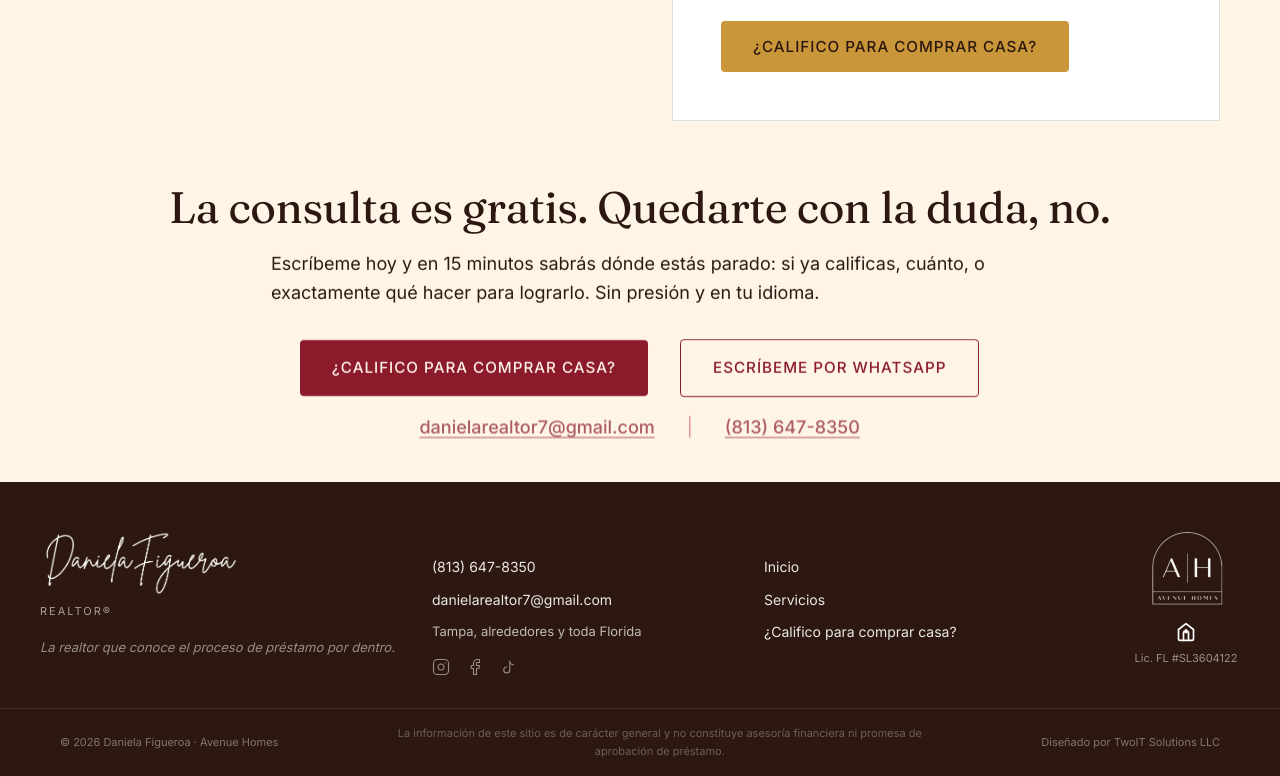
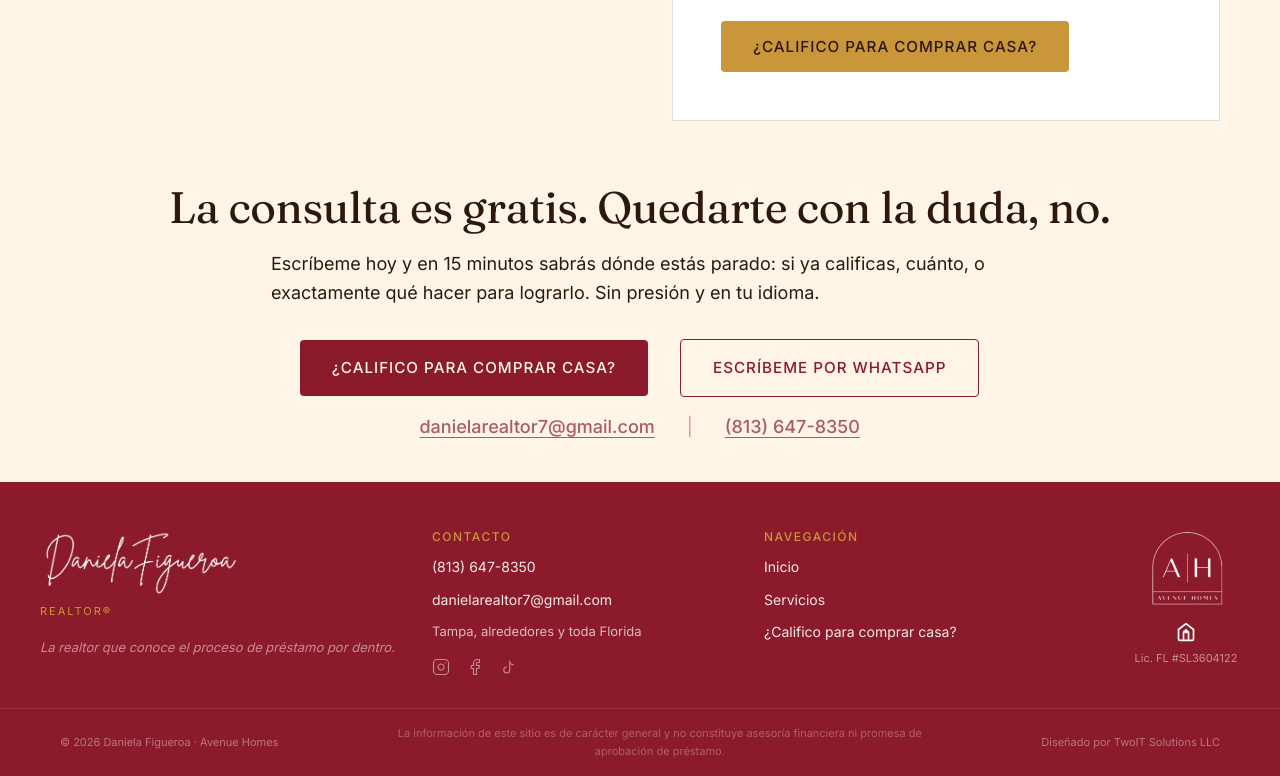
Before and after one commit to twoitsolutions-dev/daniela-realtor, a website: page index.html in a window 1280 px wide. Shown: the part 1971-2747 px from the top of the page. Drawn offline with Linux system fonts and the light colour scheme.

Commit message:
Revert footer to wine red and add gold texts

```diff
--- a/styles.css
+++ b/styles.css
@@ -809,7 +809,7 @@ img {
    ========================================================================== */
 
 .footer {
-    background-color: var(--c-heavy-text);
+    background-color: var(--c-ink);
     color: var(--c-white);
     padding: 0;
 }
@@ -849,8 +849,8 @@ img {
     font-family: var(--font-sans);
     font-size: 11px;
     letter-spacing: 2px;
-    color: var(--c-cream);
-    opacity: 0.6;
+    color: var(--c-accent);
+    opacity: 1;
     text-transform: uppercase;
     margin-top: 8px;
     margin-bottom: 16px;
@@ -869,7 +869,8 @@ img {
     font-weight: 500;
     letter-spacing: 1.5px;
     text-transform: uppercase;
-    opacity: 0.4;
+    color: var(--c-accent);
+    opacity: 1;
     margin-bottom: 12px;
 }
 
@@ -894,6 +895,7 @@ img {
 
 .footer-link:hover {
     opacity: 1;
+    color: var(--c-accent);
 }
 
 .footer-text {
```
